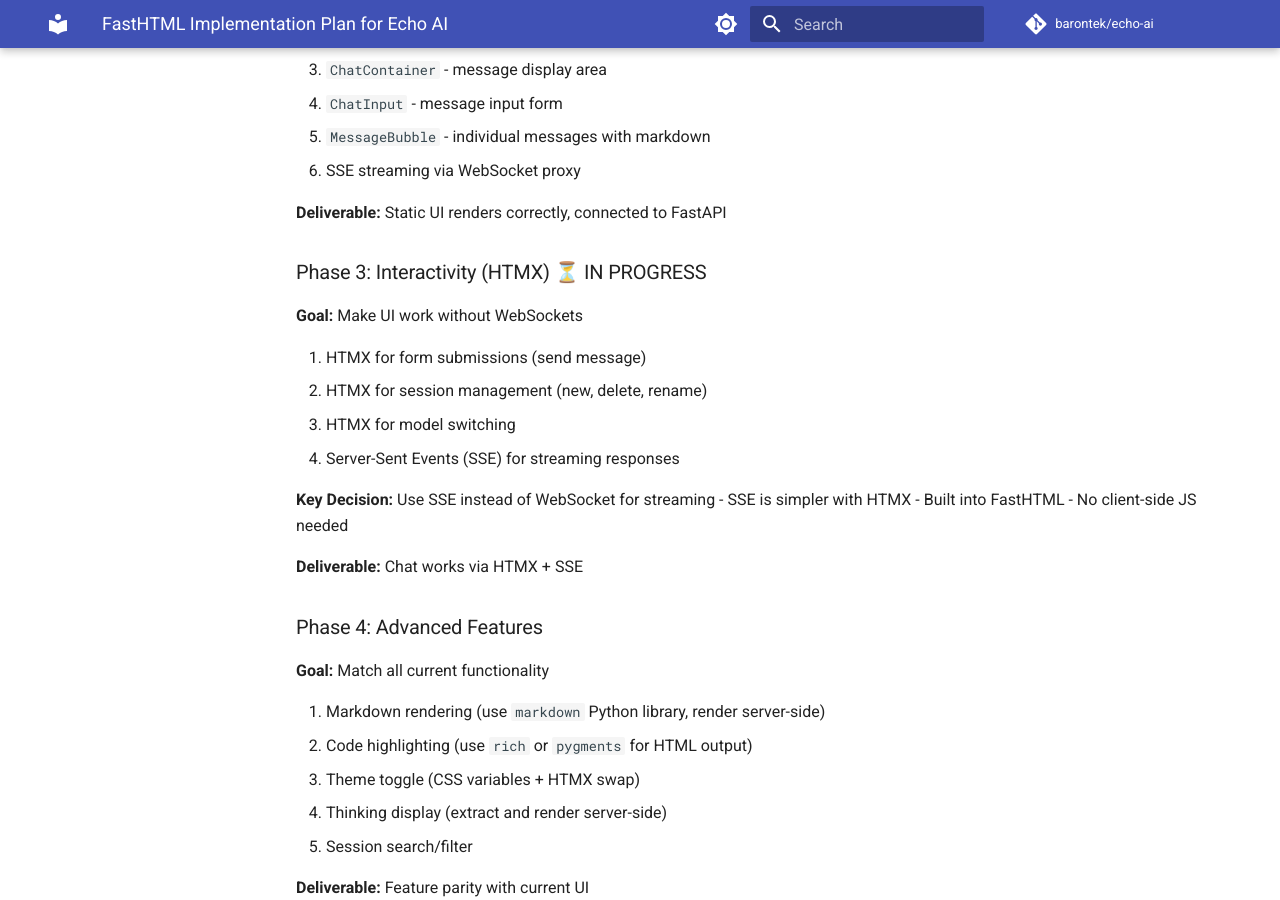
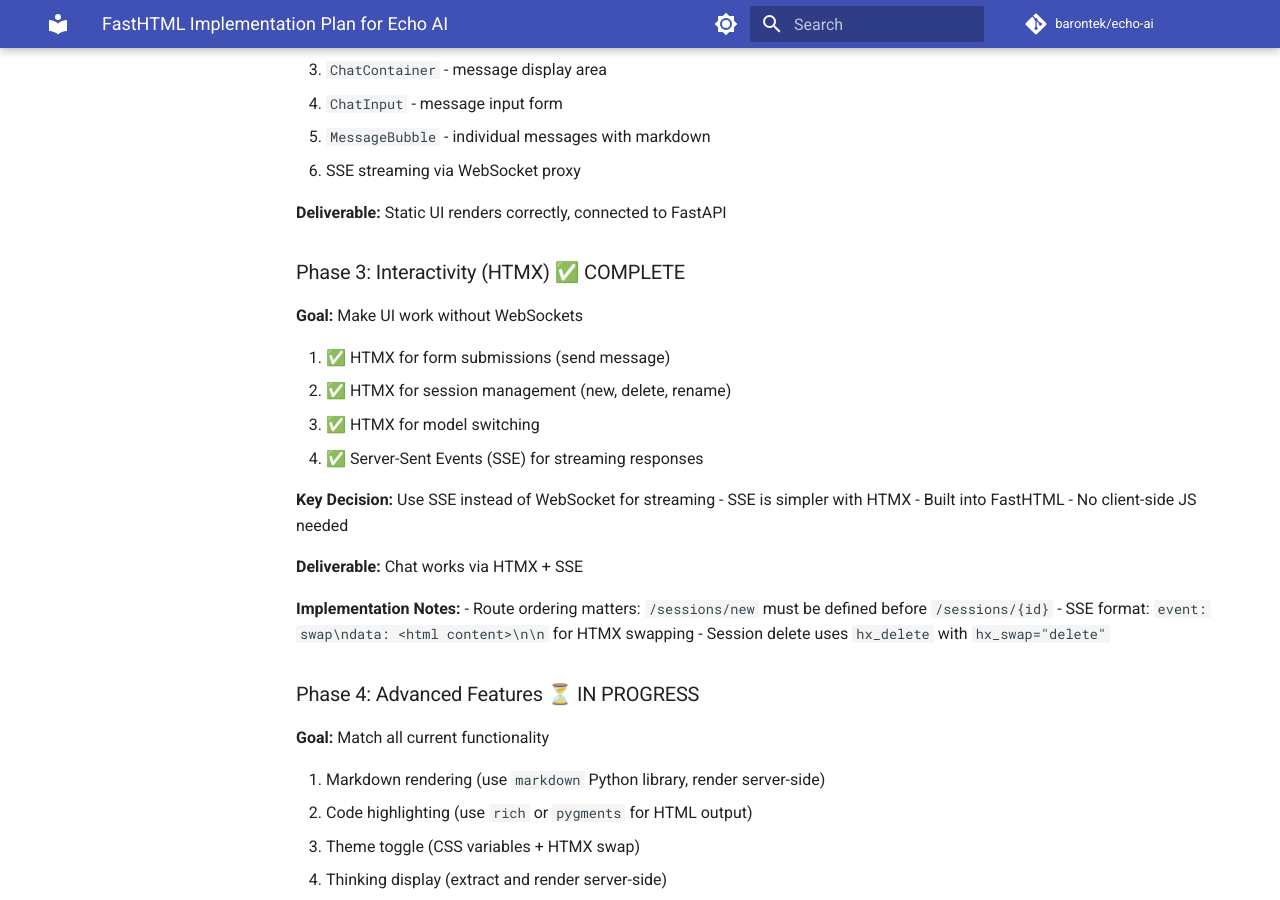
Before and after one commit to barontek/echo-ai, an MkDocs documentation site: the page built from docs/FASTHTML_PLAN.md, in a window 1280 px wide and 900 px high, scrolled down 2664 px. Built offline with MkDocs 1.6.1 and Material for MkDocs 9.7.7, drawn with Linux system fonts in a browser that asks for light colours; comment, search, counter and statistics services are not loaded.

Commit message:
docs: Mark Phase 3 complete, Phase 4 in progress

```diff
--- a/docs/FASTHTML_PLAN.md
+++ b/docs/FASTHTML_PLAN.md
@@ -101,13 +101,13 @@ src/agentframework/
 
 **Deliverable:** Static UI renders correctly, connected to FastAPI
 
-### Phase 3: Interactivity (HTMX) ⏳ IN PROGRESS
+### Phase 3: Interactivity (HTMX) ✅ COMPLETE
 **Goal:** Make UI work without WebSockets
 
-1. HTMX for form submissions (send message)
-2. HTMX for session management (new, delete, rename)
-3. HTMX for model switching
-4. Server-Sent Events (SSE) for streaming responses
+1. ✅ HTMX for form submissions (send message)
+2. ✅ HTMX for session management (new, delete, rename)
+3. ✅ HTMX for model switching
+4. ✅ Server-Sent Events (SSE) for streaming responses
 
 **Key Decision:** Use SSE instead of WebSocket for streaming
 - SSE is simpler with HTMX
@@ -116,7 +116,12 @@ src/agentframework/
 
 **Deliverable:** Chat works via HTMX + SSE
 
-### Phase 4: Advanced Features
+**Implementation Notes:**
+- Route ordering matters: `/sessions/new` must be defined before `/sessions/{id}`
+- SSE format: `event: swap\ndata: <html content>\n\n` for HTMX swapping
+- Session delete uses `hx_delete` with `hx_swap="delete"`
+
+### Phase 4: Advanced Features ⏳ IN PROGRESS
 **Goal:** Match all current functionality
 
 1. Markdown rendering (use `markdown` Python library, render server-side)
```
